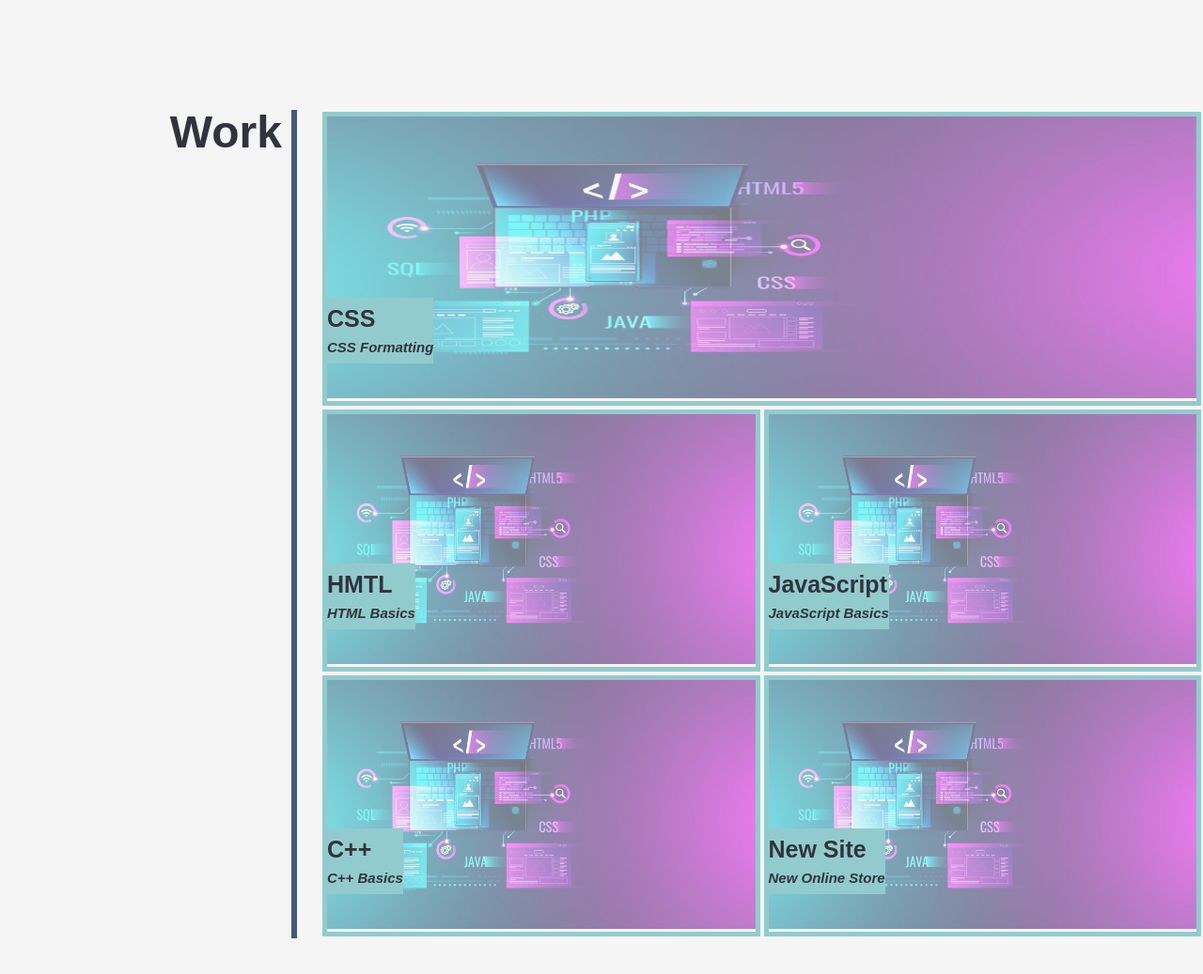
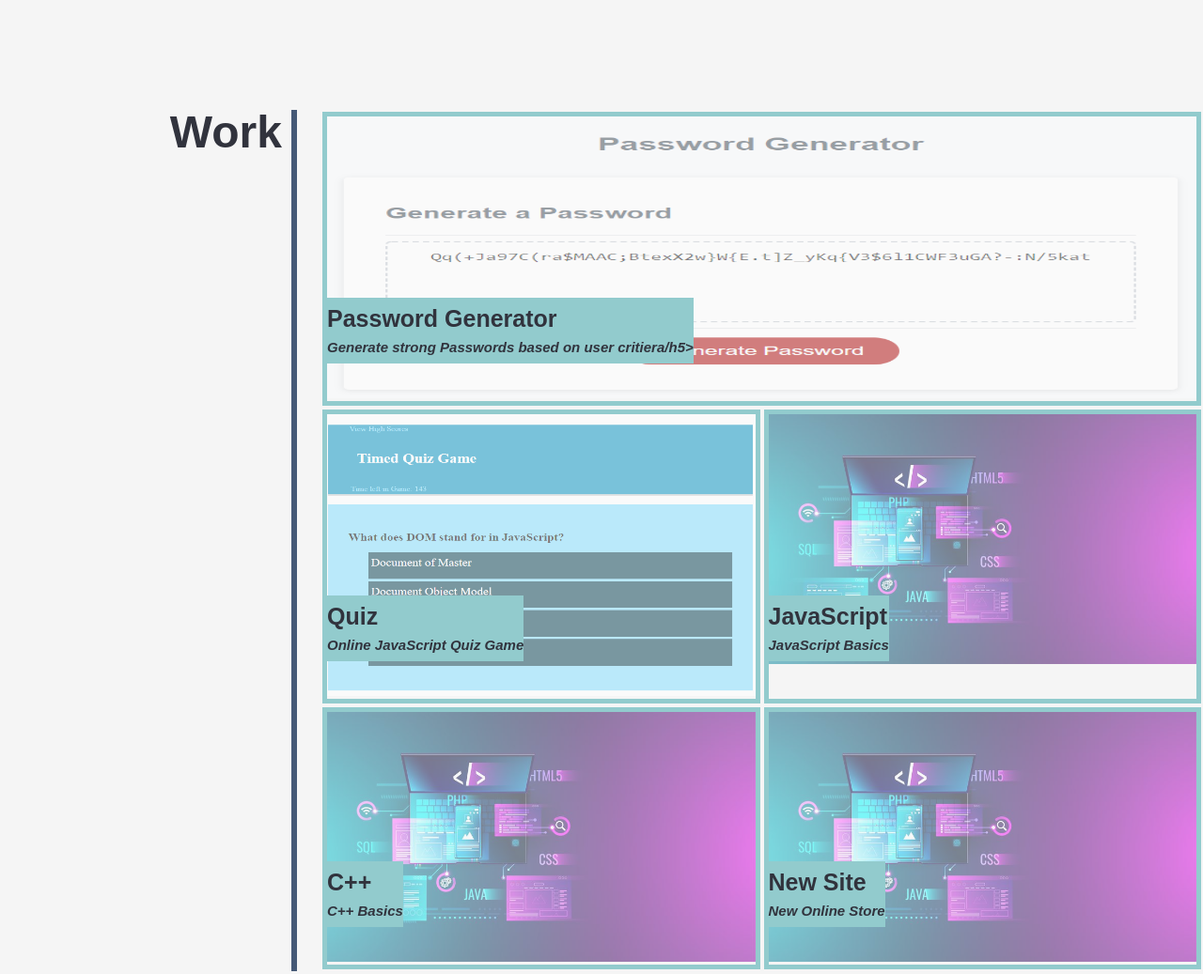
Before and after one commit to lundyc0917/Portfolio, a plain HTML site: page index.html in a window 1280 px wide. Shown: the part 613-1650 px from the top of the page at 94% size. Drawn offline with Linux system fonts and the light colour scheme.

Commit message:
Link and image update with new sites

```diff
--- a/Assets/css/style.css
+++ b/Assets/css/style.css
@@ -131,6 +131,14 @@ h2{
 }
 
 /* Work Links section style*/
+#spotlight {
+  flex: 1 0 0;
+  display: flex;
+  flex-wrap: wrap;
+  justify-content: center;
+  text-align:  center;
+  position: relative;
+}
 .work-links{
   flex: 1 0 0;
   display: flex;
--- a/index.html
+++ b/index.html
@@ -50,24 +50,26 @@
       <div class="vl">
         <!-- Portfolio Images -->
         <!-- Spotlight Image -->
+        <section id="spotlight">
       <div class="work-links">
-        <a href="#top">
-          <img src="./Assets/images/place-3.jpg" alt="CSS"/>
+        <a href="https://lundyc0917.github.io/Password-Generator/">
+          <img src="./Assets/images/password-generator-newPassword.png" alt="Password-Generator"/>
         </a>
         <div class="img-head">
-          <h4>CSS</h4>
-          <h5>CSS Formatting</h5>
+          <h4>Password Generator</h4>
+          <h5>Generate strong Passwords based on user critiera/h5>
         </div>
       </div>
+    </section>
         <!-- Second Row -->
       <div>
       <section  class="work-links">
-        <a href="#top">
-          <img src="./Assets/images/place-3.jpg" alt="HTML"/>
+        <a href="https://lundyc0917.github.io/java-quiz/">
+          <img src="./Assets/images/sample-question.png" alt="Quiz"/>
         </a>
         <div class="img-head">
-          <h4>HMTL</h4>
-          <h5>HTML Basics</h5>
+          <h4>Quiz</h4>
+          <h5>Online JavaScript Quiz Game</h5>
         </div>
       </section>
       <section  class="work-links">
@@ -118,7 +120,7 @@
 </body>
 
 <footer>
-  Made with GitHub
+  Copyright 2020 - Cameron L Lundy
 </footer>
 
 </html>
```
Also changed, not shown: Assets/images/password-generator-newPassword.png (added), Assets/images/sample-question.png (added).
